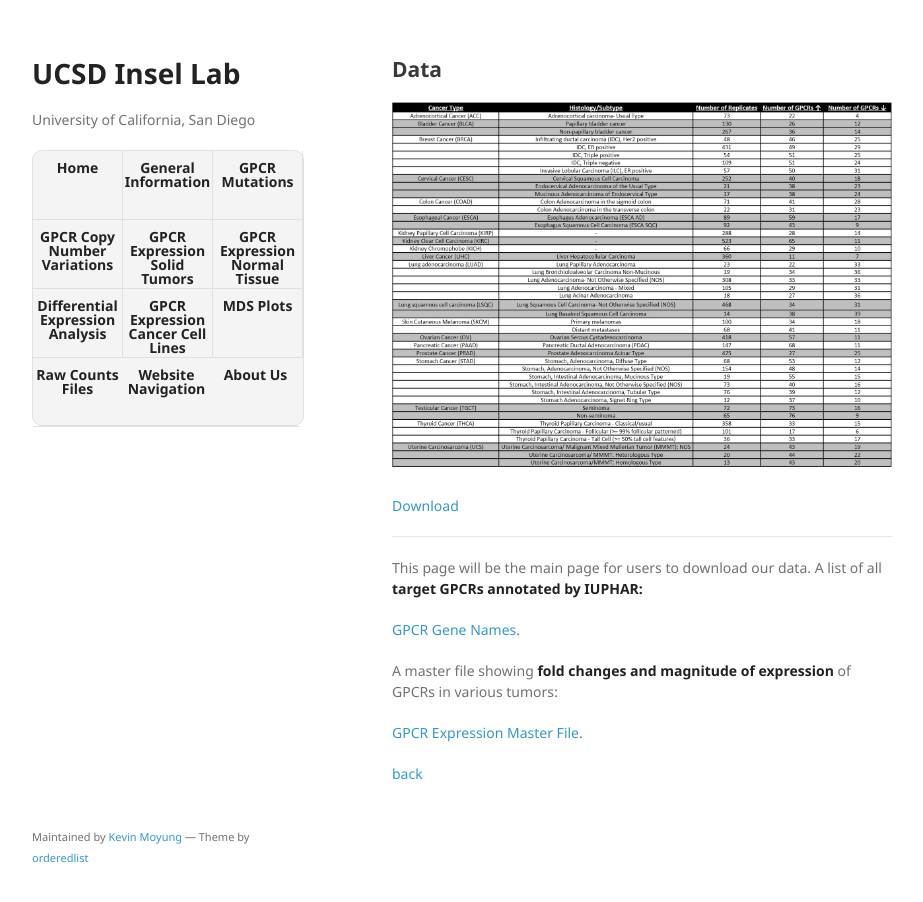
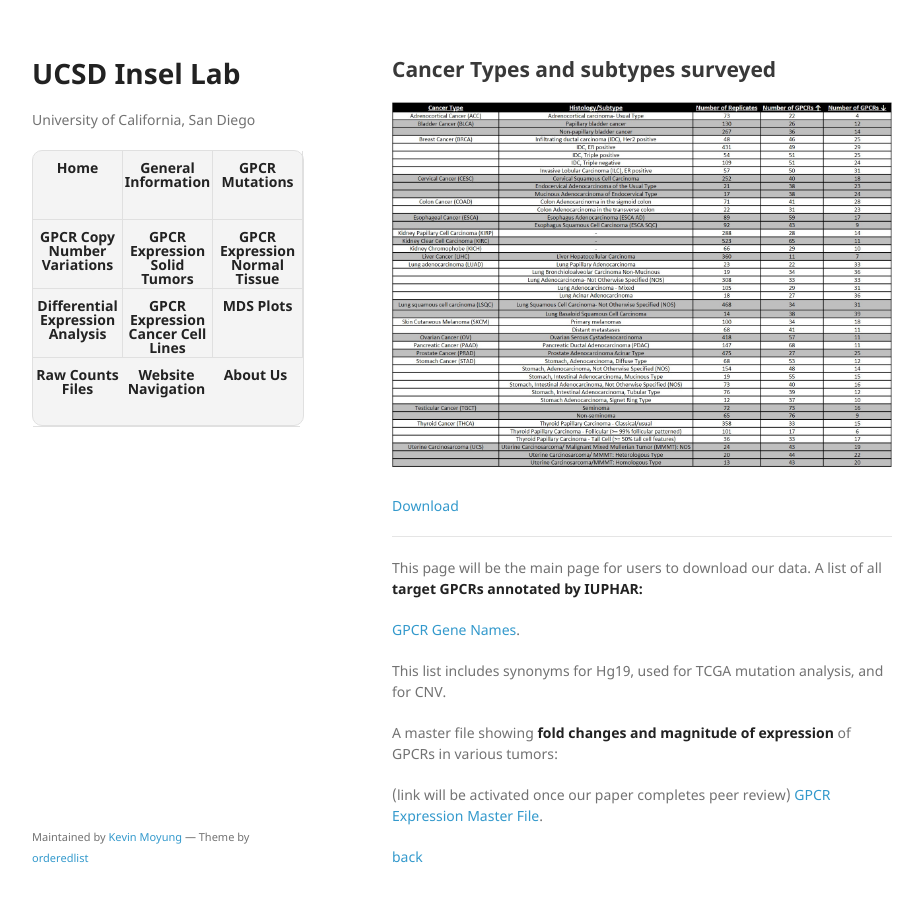
Before and after one commit to insellab/insellab.github.io, a Jekyll site: the page built from data.md, in a window 1280 px wide and 937 px high. Shown: the top 902 px of the window, without its empty margins (178-1101 px from the left). Built offline with Jekyll 4.4.1, drawn with Linux system fonts in a browser that asks for light colours; our own code applies the rules of GitHub Pages for plain Markdown files.

Commit message:
Update data.md

```diff
--- a/data.md
+++ b/data.md
@@ -2,7 +2,7 @@
 layout: default
 ---
 
-## Data
+## Cancer Types and subtypes surveyed
 
 ![](https://insellab.github.io/Picture1.jpg)
 
@@ -13,10 +13,15 @@ layout: default
 This page will be the main page for users to download our data.
 A list of all **target GPCRs annotated by IUPHAR:**
 
-[GPCR Gene Names](https://drive.google.com/a/ucsd.edu/file/d/0B2LcGihi6iUWNEFhendLNmVHemM/view?usp=sharing).
+
+[GPCR Gene Names](https://drive.google.com/open?id=0ByccgsfmD86PbFd5R29paUQ4LUE).
+
+This list includes synonyms for Hg19, used for TCGA mutation analysis, and for CNV.
+
 
 A master file showing **fold changes and magnitude of expression** of GPCRs in various tumors:
 
+(link will be activated once our paper completes peer review)
 [GPCR Expression Master File](https://drive.google.com/a/ucsd.edu/file/d/0B2LcGihi6iUWNEFhendLNmVHemM/view?usp=sharing).
 
 
```
